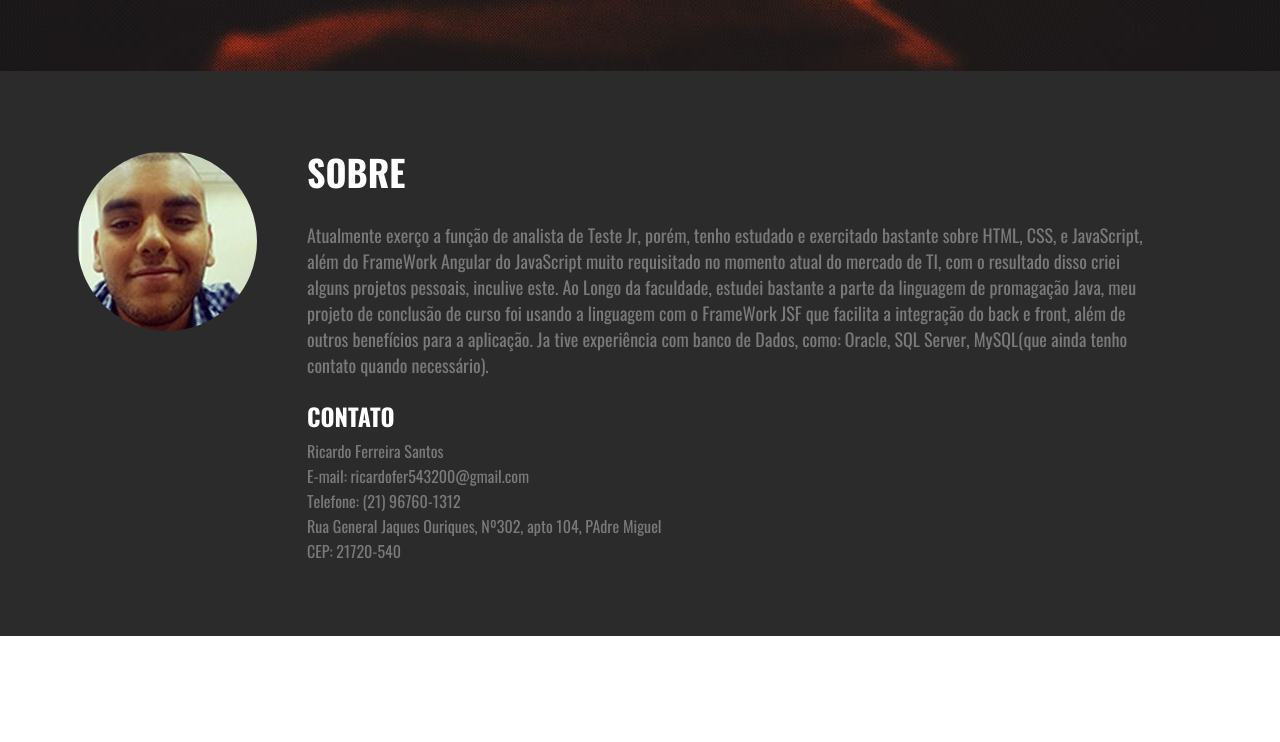
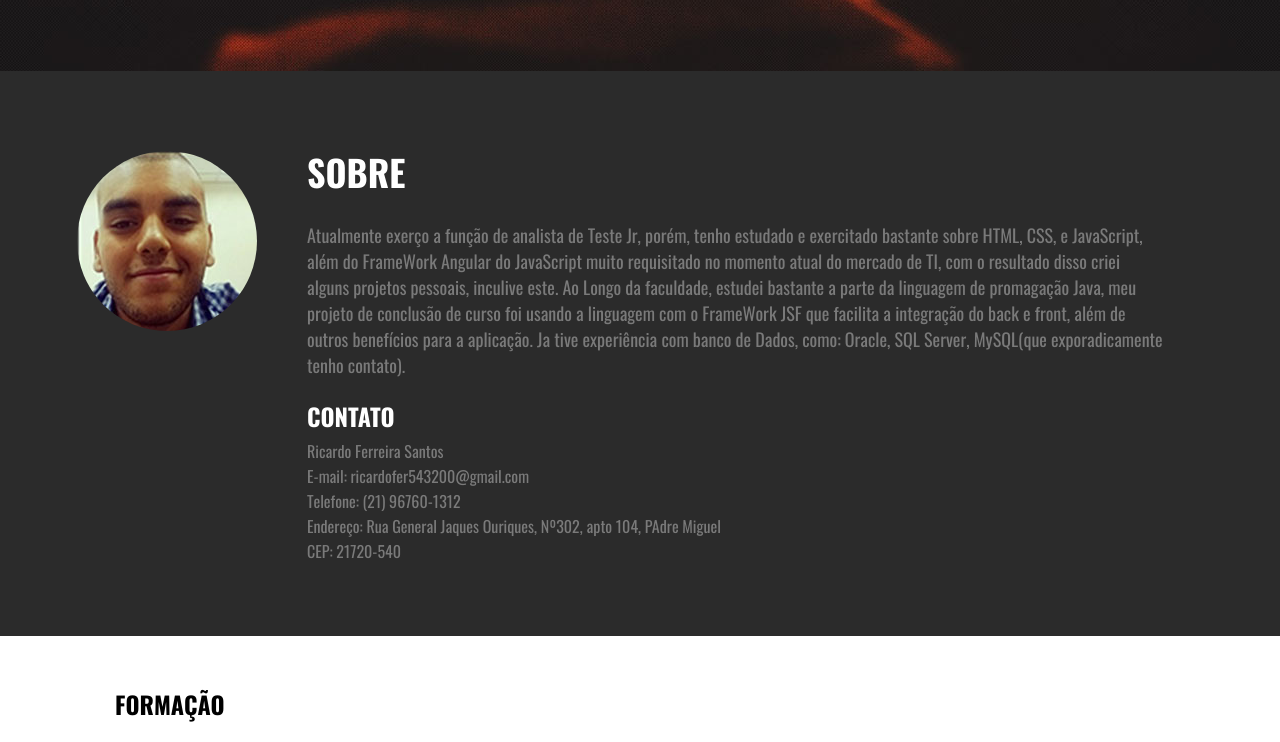
Before and after one commit to RicardoSantos00/meu-cv, a plain HTML site: page index.html in a window 1280 px wide. Shown: the part 985-1727 px from the top of the page. Before the commit the page ends 1621 px from the top, so only its background shows below. Drawn offline with Linux system fonts and the light colour scheme.

Commit message:
começando a parte de 'Formação'

```diff
--- a/css/main.css
+++ b/css/main.css
@@ -159,6 +159,11 @@ a {
     margin-top: -15px;
 }
 
-.expe {
+.formacao {
     background-color: #fff;
+    padding-top: 30px;
 }
+
+.formacao .container .fluid .tituloForm {
+    text-transform: uppercase;
+}
--- a/index.html
+++ b/index.html
@@ -89,7 +89,7 @@
                         além do FrameWork Angular do JavaScript muito requisitado no momento atual do mercado de TI, com o resultado disso criei alguns projetos pessoais, inculive este.
                         Ao Longo da faculdade, estudei bastante a parte da linguagem de promagação Java, meu projeto de conclusão
                         de curso foi usando a linguagem com o FrameWork JSF que facilita a integração do back e front, além de outros benefícios para a aplicação.
-                        Ja tive experiência com banco de Dados, como: Oracle, SQL Server, MySQL(que ainda tenho contato quando necessário).
+                        Ja tive experiência com banco de Dados, como: Oracle, SQL Server, MySQL(que exporadicamente tenho contato).
                     </span>
                 </div>
 
@@ -99,7 +99,7 @@
                     <p class="sub-titulo">Ricardo Ferreira Santos</p>
                     <p class="sub-titulo">E-mail: ricardofer543200@gmail.com</p>
                     <p class="sub-titulo">Telefone: (21) 96760-1312</p>
-                    <p class="sub-titulo">Rua General Jaques Ouriques, Nº302, apto 104, PAdre Miguel</p>
+                    <p class="sub-titulo">Endereço: Rua General Jaques Ouriques, Nº302, apto 104, PAdre Miguel</p>
                     <p class="sub-titulo">CEP: 21720-540</p>
 
                 </div>
@@ -111,7 +111,9 @@
         <div class="nav formacao">
             <div class="container">
                 <div class="fluid">
-
+                    <div class="tituloForm left">
+                        <h2>Formação</h2>
+                    </div>
                 </div>
             </div>
         </div>
```
